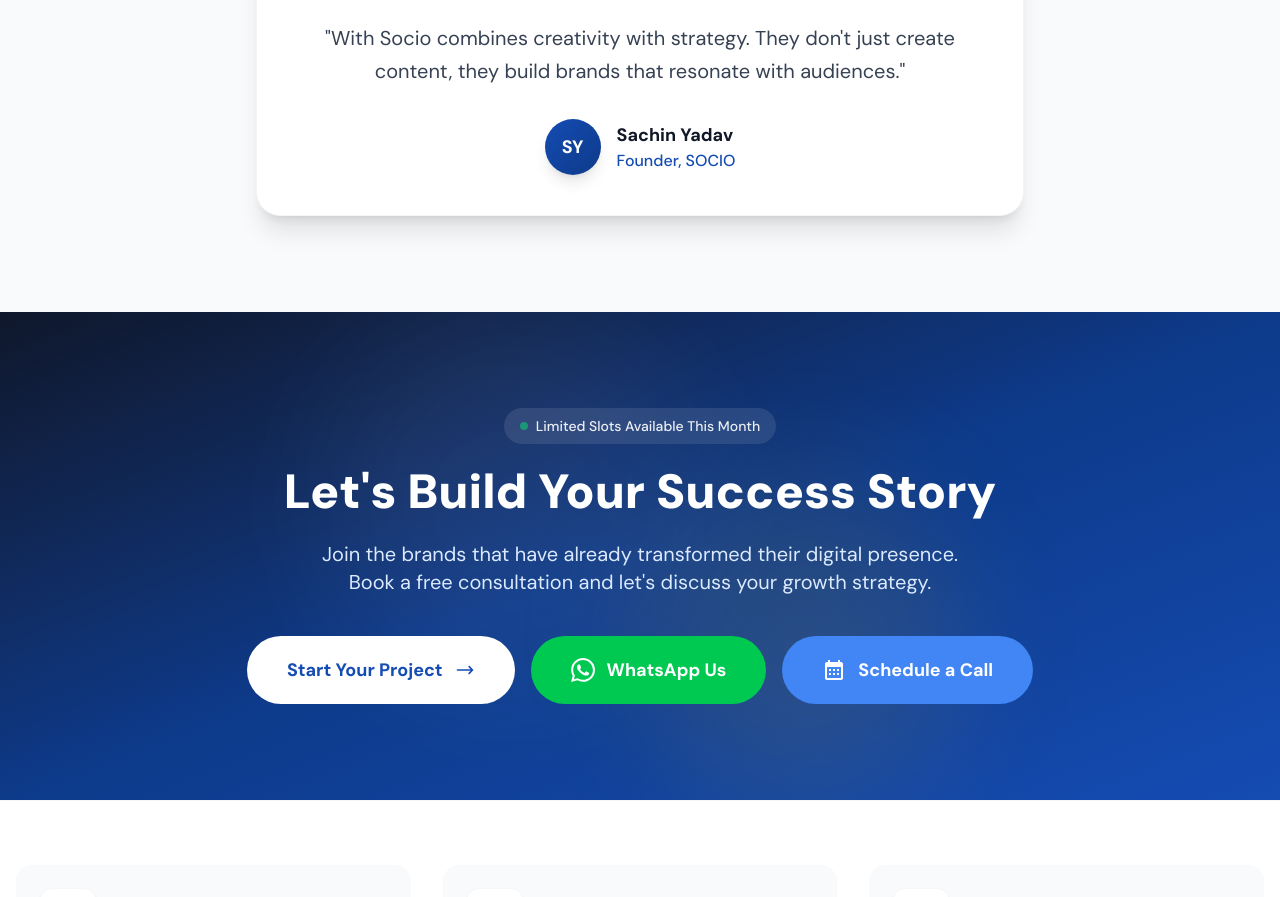
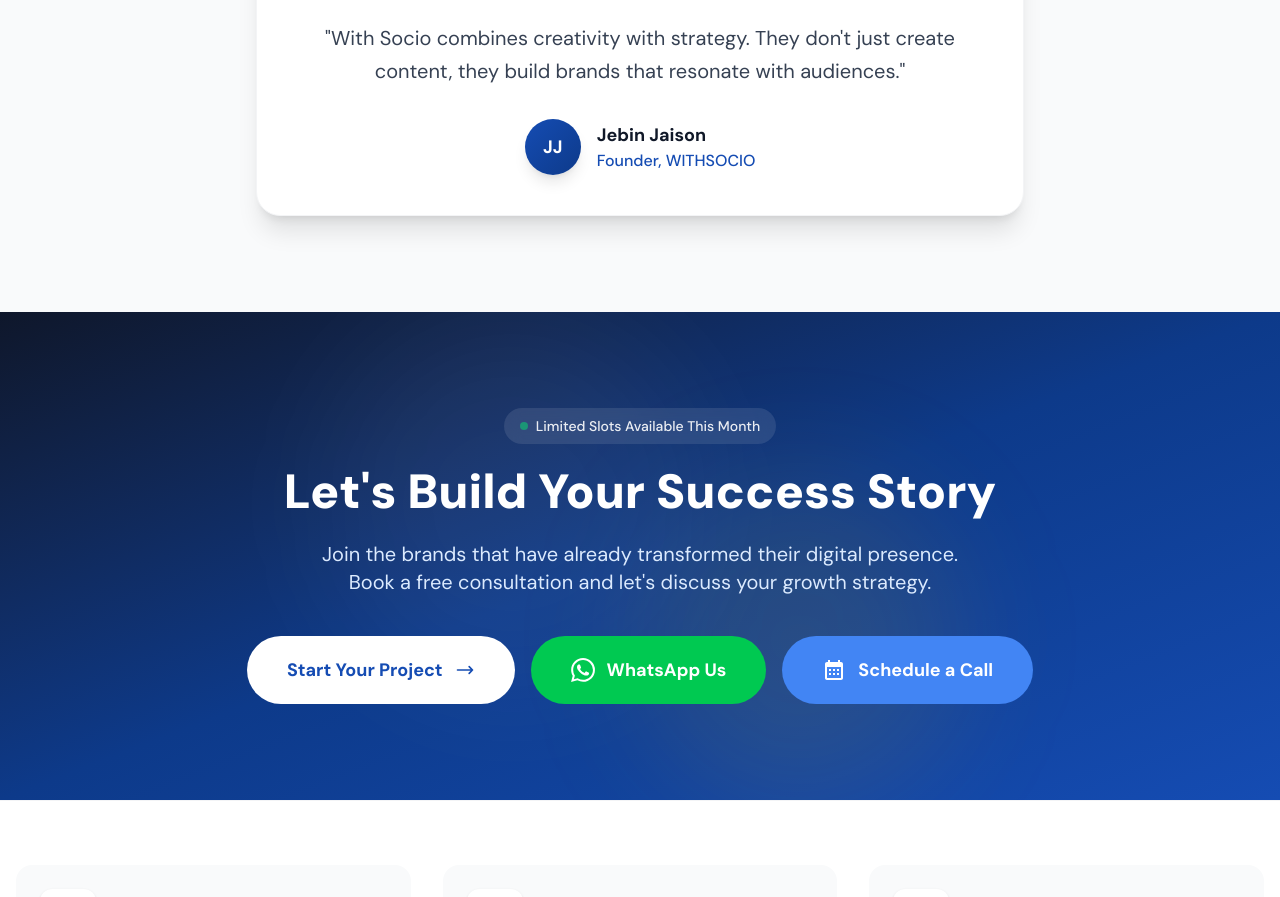
Before and after one commit to thesachinyyadav/withsocio, a Next.js app: page / in a window 1280 px wide. Shown: the part 4880-5777 px from the top of the page. Built offline with nearby package versions, Linux system fonts and the light colour scheme.

Commit message:
FounderUpdate

```diff
--- a/app/page.tsx
+++ b/app/page.tsx
@@ -404,9 +404,9 @@ const WithSocioPage = () => {
     },
     {
       quote: "With Socio combines creativity with strategy. They don't just create content, they build brands that resonate with audiences.",
-      author: "Sachin Yadav",
-      role: "Founder, SOCIO",
-      avatar: "SY",
+      author: "Jebin Jaison",
+      role: "Founder, WITHSOCIO",
+      avatar: "JJ",
       hasComparison: false
     }
   ];
```
Also changed, not shown: 1 other file (tests, documents, lock files or other folders).
